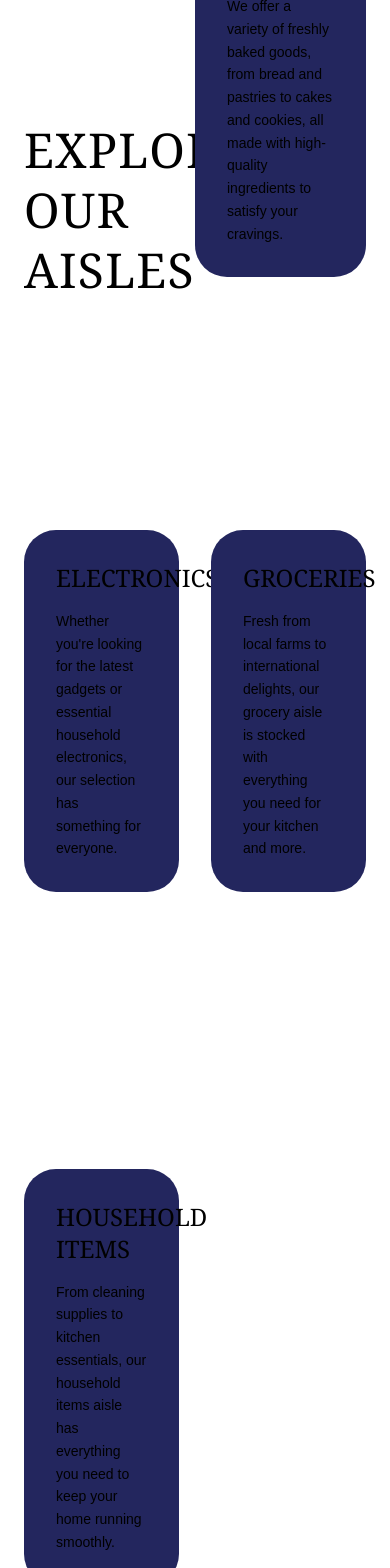
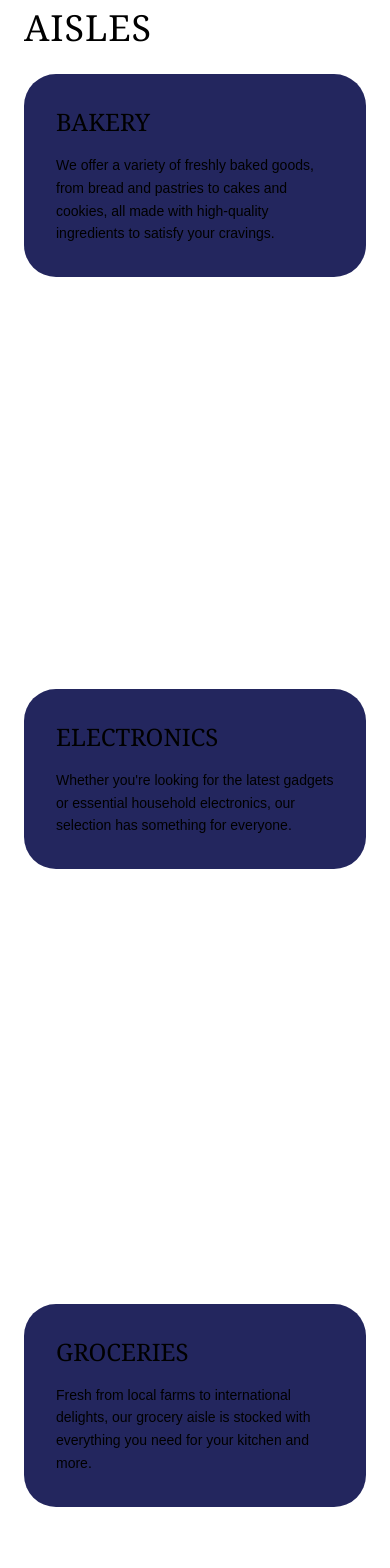
Before and after one commit to Eye-Kyu/County-supermarket, a Next.js app: page / in a window 390 px wide. Shown: the part 1020-2588 px from the top of the page. Built offline with nearby package versions, Linux system fonts and the light colour scheme.

Commit message:
almost sure bet

```diff
--- a/app/components/Services2.tsx
+++ b/app/components/Services2.tsx
@@ -3,17 +3,17 @@ import AisleCard from "./AisleCard";
 export default function Services2() {
   return (
     <div className="pt-5">
-      <section id="Services" className="px-6 ">
-        <div className="flex h-4/5 items-center">
+      <section id="Services" className="px-6">
+        <div className="flex flex-col md:flex-row h-auto md:h-4/5 items-center gap-6 md:gap-0">
           {/* LEFT TITLE */}
-          <div className="w-1/2">
-            <h1 className="text-5xl md:text-7xl font-serif tracking-wide leading-tight">
+          <div className="w-full md:w-1/2">
+            <h1 className="text-4xl sm:text-5xl md:text-7xl font-serif tracking-wide leading-tight">
               EXPLORE <br /> OUR <br /> AISLES
             </h1>
           </div>
 
           {/* RIGHT CONTENT */}
-          <div className="w-1/2">
+          <div className="w-full md:w-1/2">
             <AisleCard
               title="BAKERY"
               text="We offer a variety of freshly baked goods, from bread and pastries to cakes and cookies, all made with high-quality ingredients to satisfy your cravings."
@@ -21,47 +21,44 @@ export default function Services2() {
             />
           </div>
         </div>
-        {/*</section>*/}
-        <section className="flex py-6">
-          <div className="w-1/2 pr-4">
+
+        <section className="flex flex-col md:flex-row py-6 gap-6 md:gap-0">
+          <div className="w-full md:w-1/2 md:pr-4">
             <AisleCard
               title="ELECTRONICS"
               text="Whether you're looking for the latest gadgets or essential household electronics, our selection has something for everyone."
               image="/Images/Hero/hero1.webp"
-              className=""
               reverse
             />
           </div>
+
           {/* RIGHT TITLE */}
-          <div className="w-1/2 pl-4">
+          <div className="w-full md:w-1/2 md:pl-4">
             <AisleCard
               title="GROCERIES"
               text="Fresh from local farms to international delights, our grocery aisle is stocked with everything you need for your kitchen and more."
               image="/Images/Hero/Groceries.webp"
               reverse
-              className=""
             />
           </div>
         </section>
 
-        {/*</section>*/}
-        <section className="flex py-6">
-          <div className="w-1/2 pr-4">
+        <section className="flex flex-col md:flex-row py-6 gap-6 md:gap-0">
+          <div className="w-full md:w-1/2 md:pr-4">
             <AisleCard
               title="HOUSEHOLD ITEMS"
               text="From cleaning supplies to kitchen essentials, our household items aisle has everything you need to keep your home running smoothly."
               image="/Images/Hero/hero1.webp"
-              className=""
             />
           </div>
-          {/* RIGHT TITLE */}
-          <div className="w-1/2 pl-4 hidden">
+
+          {/* Example: Hide on small screens, show on md+ */}
+          <div className="hidden md:block w-full md:w-1/2 md:pl-4">
             <AisleCard
               title="GROCERIES"
               text="Fresh from local farms to international delights, our grocery aisle is stocked with everything you need for your kitchen and more."
               image="/Images/Hero/Groceries.webp"
               reverse
-              className=""
             />
           </div>
         </section>
```
